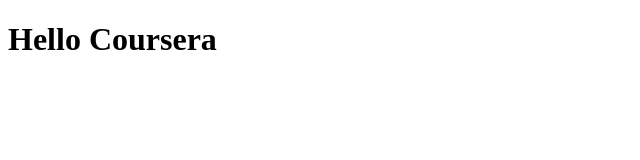
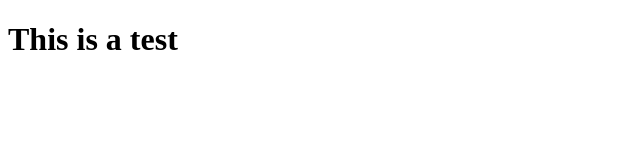
Before and after one commit to sandovaj/coursera-course, a plain HTML site: page site/index.html in a window 1280 px wide. Shown: the whole page, without its empty margins (0-640 px from the left). Drawn offline with Linux system fonts and the light colour scheme.

Commit message:
Small change

```diff
--- a/site/index.html
+++ b/site/index.html
@@ -4,6 +4,6 @@
 	<title>Hello Coursera</title>
 </head>
 <body>
-<h1>Hello Coursera</h1>
+<h1>This is a test</h1>
 </body>
 </html>
```
